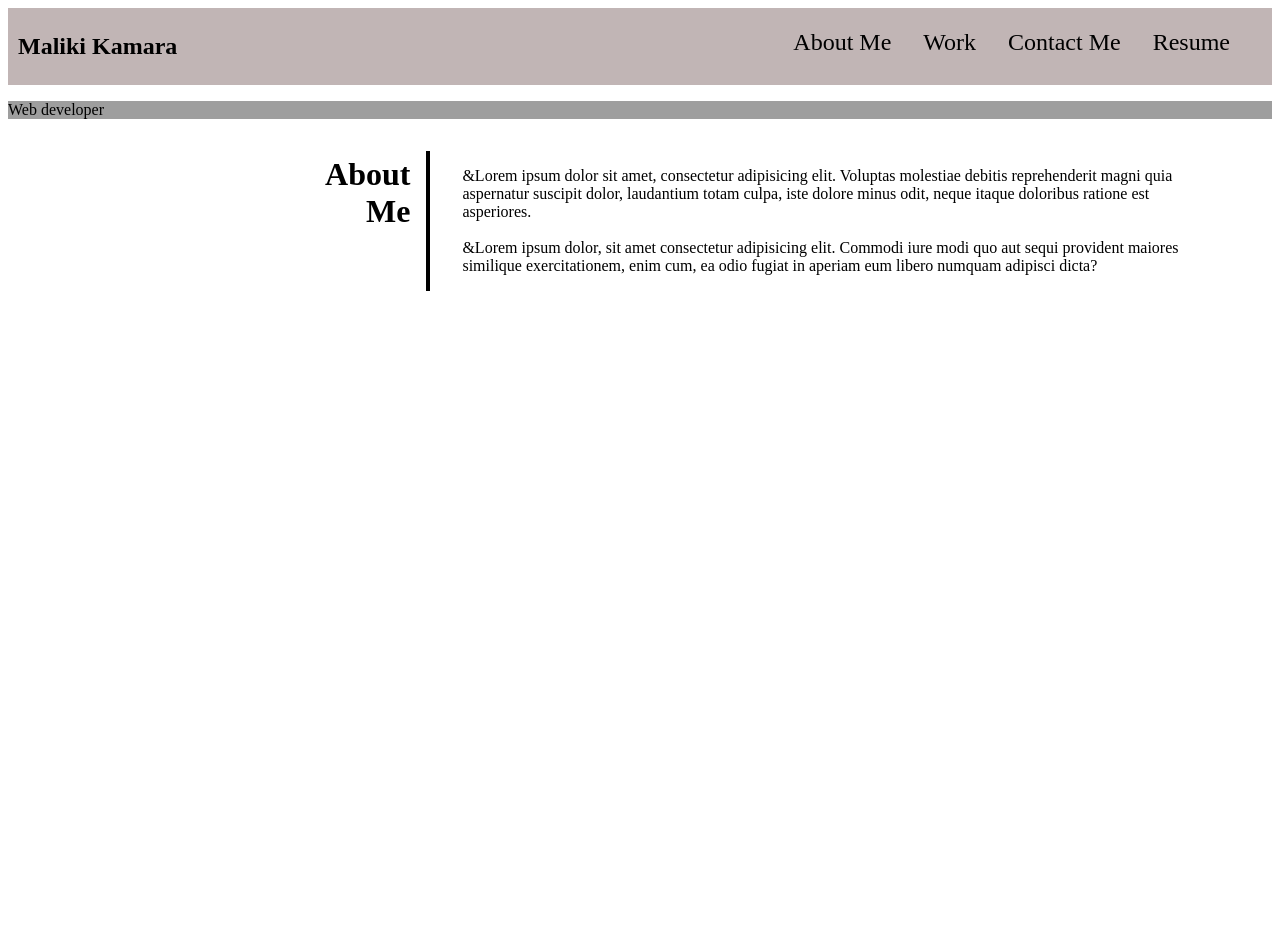
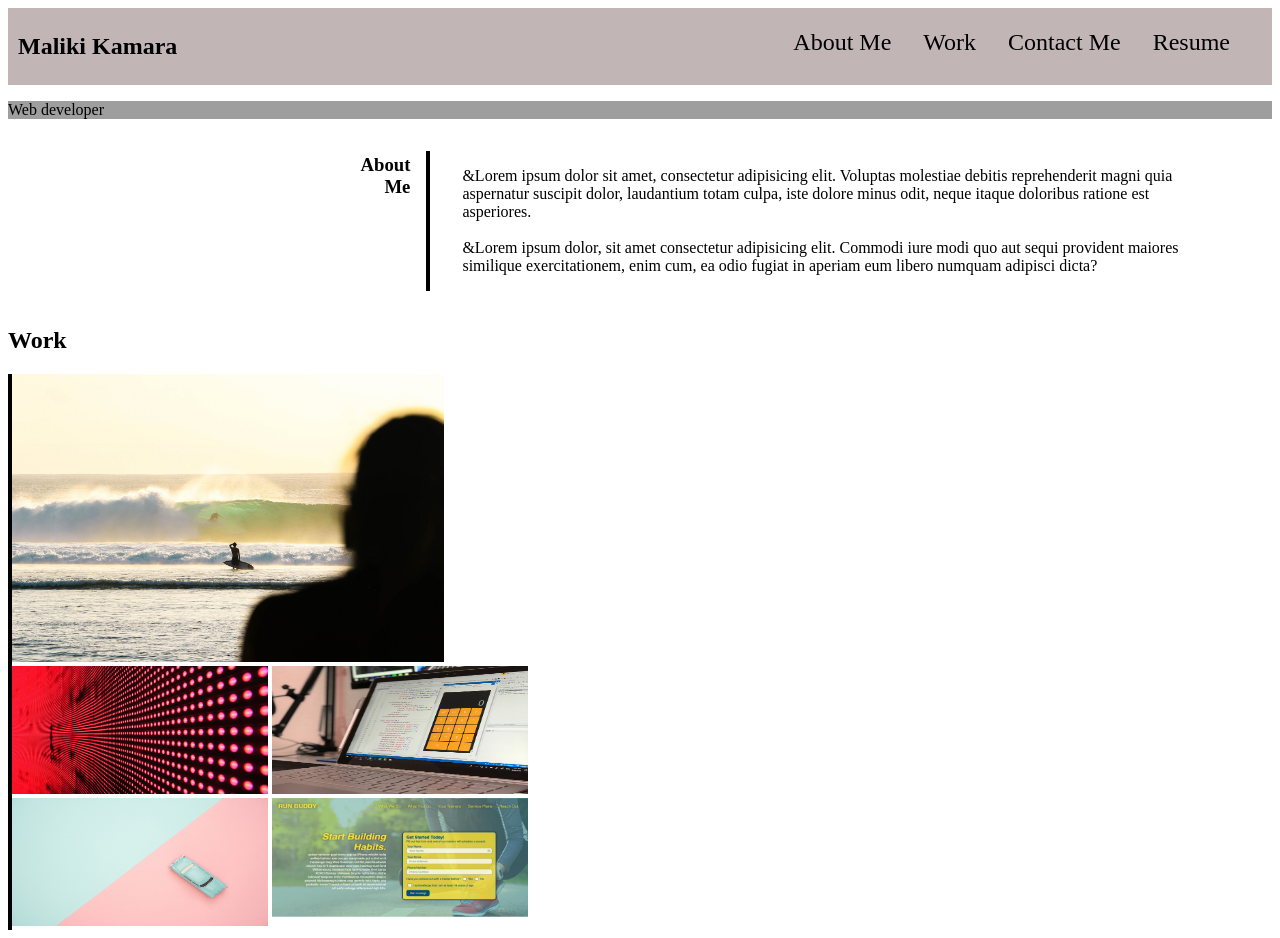
Before and after one commit to MFKAMARA/professional_portfolio, a plain HTML site: page index.html in a window 1280 px wide. Before the commit the page ends 800 px from the top, so only its background shows below. Drawn offline with Linux system fonts and the light colour scheme; grey boxes are pictures that could not be loaded.

Commit message:
add style.css and index.hmtl

```diff
--- a/asset/css/style.css
+++ b/asset/css/style.css
@@ -35,3 +35,24 @@ ul a{
     border-left: solid black 4px;
     padding: 1rem 2rem;
 }
+/* work section */
+.work{
+    display: flex;
+    margin-right: 3rem;
+    flex-direction: row;
+}
+#work{
+    width: 60%;
+    border-left: solid black 4px;
+
+}
+.large-image{
+    height: 18rem;
+}
+.projects img{
+    height: 8rem;
+    width: 16rem;
+}
+.work h1{
+    width: 30%;
+}
--- a/index.html
+++ b/index.html
@@ -27,20 +27,39 @@
             </ul>
         </nav>
     </header>
+    <main>
         <!--Intro section-->
-    <div class="intro">
+        <section class="intro">
             <p>
                 Web developer
             </p>
-    </div>
+        </section>
         <!--about me section-->
-    <div id="about">
+        <section>
+            <article id="about">
                 <h1>About <br>Me
                 </h1>
                 <p>&Lorem ipsum dolor sit amet, consectetur adipisicing elit. Voluptas molestiae debitis reprehenderit magni quia aspernatur suscipit dolor, laudantium totam culpa, iste dolore minus odit, neque itaque doloribus ratione est asperiores.
                     <br><br>
                     &Lorem ipsum dolor, sit amet consectetur adipisicing elit. Commodi iure modi quo aut sequi provident maiores similique exercitationem, enim cum, ea odio fugiat in aperiam eum libero numquam adipisci dicta?
                 </p>
+            </article>
+        </section>
+        <section class="Work">
+            <h1>Work</h1>
+            <article id="work">
+
+                <a href="">
+                    <img class="large-image" src="asset/images/02-portfolio-4.jpg" alt="large image">
+                </a>
+                <div class="projects">
+                    <a href=""><img src="asset/images/02-portfolio-1.jpg" alt=""></a>
+                    <a href=""><img src="asset/images/02-portfolio-2.jpg" alt=""></a>
+                    <a href=""><img src="asset/images/02-portfolio-3.jpg" alt=""></a>
+                    <a href=""><img src="asset/images/02-run-buddy.jpg" alt=""></a>
                 </div>
+            </article>
+        </section>
+    </main>
 </body>
 </html>
```
Lines whose indentation alone changed are shown as unchanged.
